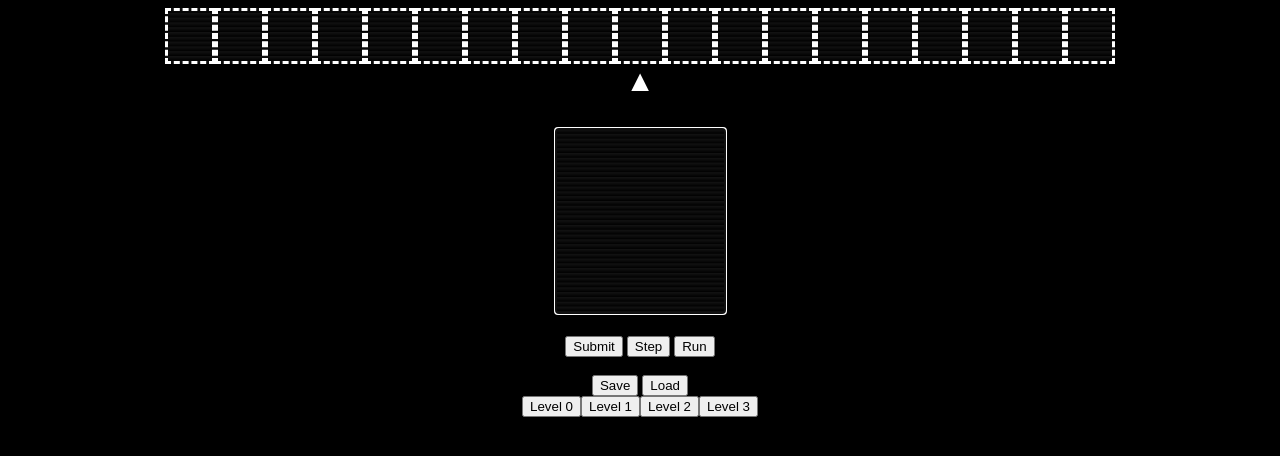
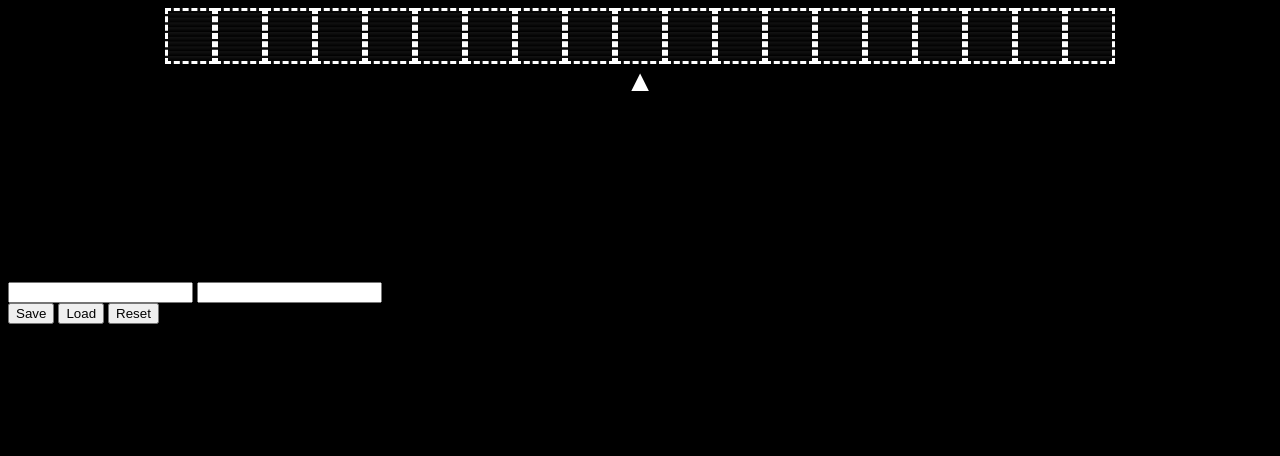
Before and after one commit to shailpatels/systemT, a website: page index.html in a window 1280 px wide. Drawn offline with Linux system fonts and the light colour scheme; files that its build step writes are made by us from their sources.

Commit message:
initial work

```diff
--- a/index.html
+++ b/index.html
@@ -9,7 +9,15 @@
     <script src="src/userInput.js"></script>
     <script src="src/levelLoader.js"></script>
 
+    <!-- FSS -->
+    <script src="src/FSS/src/canvas.js"></script>
+    <script src="src/FSS/src/renderer.js"></script>
+    <script src="src/FSS/src/lib/graph.js"></script>
+    <script src="src/FSS/src/input.js"></script>
+    <script src="src/FSS/src/lib/geometry.js"></script>
+
     <link rel=  "stylesheet" type="text/css" href="main.css" >
+    <link rel=  "stylesheet" type="text/css" href="src/FSS/main.css" >
 </head>
 
 <body>
@@ -19,7 +27,11 @@
 
     <p id="cursor" style="font-size: 30px;">&#9650;</p>
 
-    <div id="overlay" style="display: block">
+    <canvas id="canvas">
+        You're browser does not support HTML5 canvas
+    </canvas>
+
+   <!--  <div id="overlay" style="display: block">
         <textarea spellcheck = false
                   class="scanlines"
                   id="main_input"
@@ -40,6 +52,22 @@
 
     </div>
 
-    <p id="line"></p>
+    <p id="line"></p> -->
 </div>
+
+
+<!-- menu for new arrows -->
+<div id="arrow_menu" class="arrow_menu">
+    <input id="if_" type="text" name="">
+    <input id="out" type="text" name="">
+</div>
+
+<div id="saves">
+    <span id="save0">
+        <button onclick="save()">Save</button>
+        <button onclick="load()" id="loadbtn">Load</button>
+        <button onclick="resetSim()" id="resetbtn">Reset</button>
+    </span>
+</div>
+
 </body>
--- a/src/main.js
+++ b/src/main.js
@@ -5,10 +5,12 @@ var main_input, html_tape,
 
 
 window.onload = function(){
-    main_input = document.getElementById("main_input");
     html_tape = document.getElementById("tape");
 
-    main_input.focus();
+
+    //initialize FSS
+
+    console.log(init_size);
 
     for ( var i = 0; i < init_size; ++i ){
         let tmp = document.createElement("div");
@@ -25,9 +27,9 @@ window.onload = function(){
     let tape = new Tape( init_size );
     tapes.push( tape );
 
-    main_input.onchange = function(){
-        InputFactory.clear();
-    }
+    // main_input.onchange = function(){
+    //     InputFactory.clear();
+    // }
 
     levels = new LoadLevels();
 }
```
Also changed, not shown: main.css (+5 -5 lines), 2 other files.
